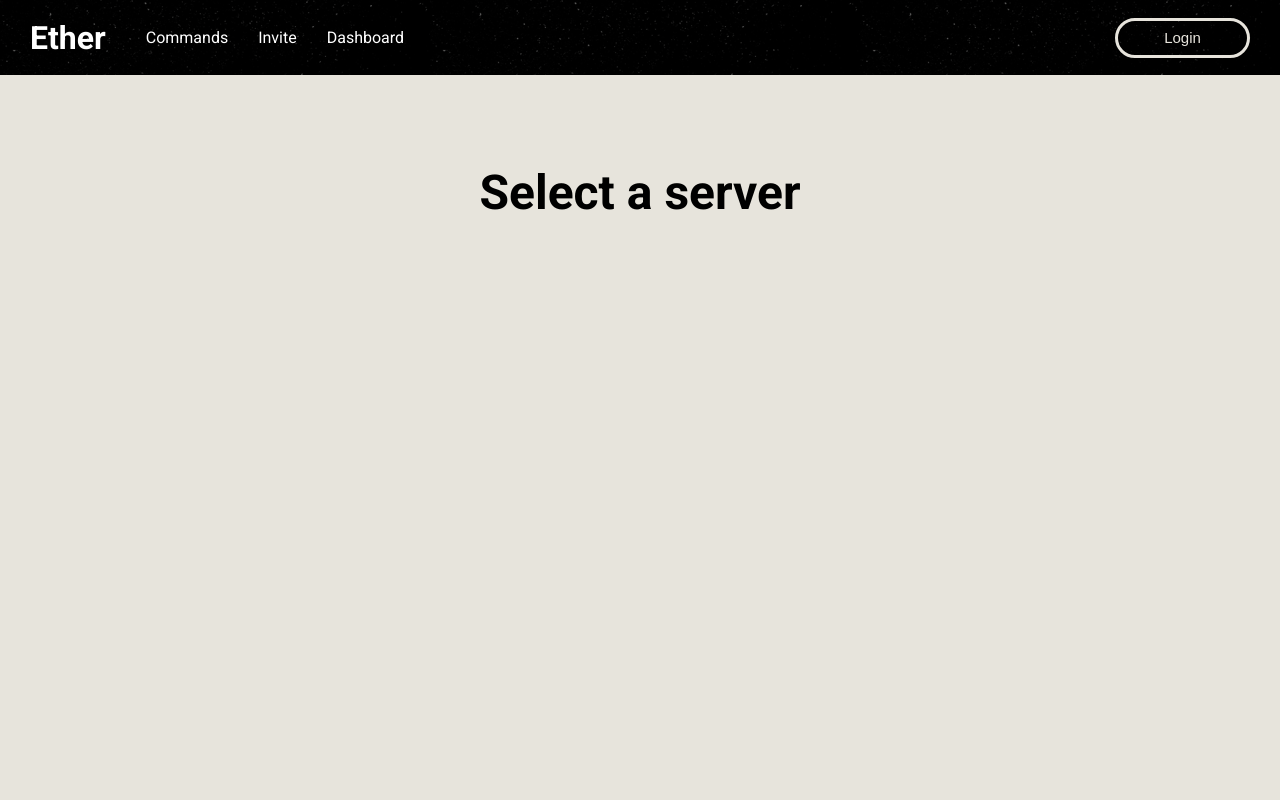
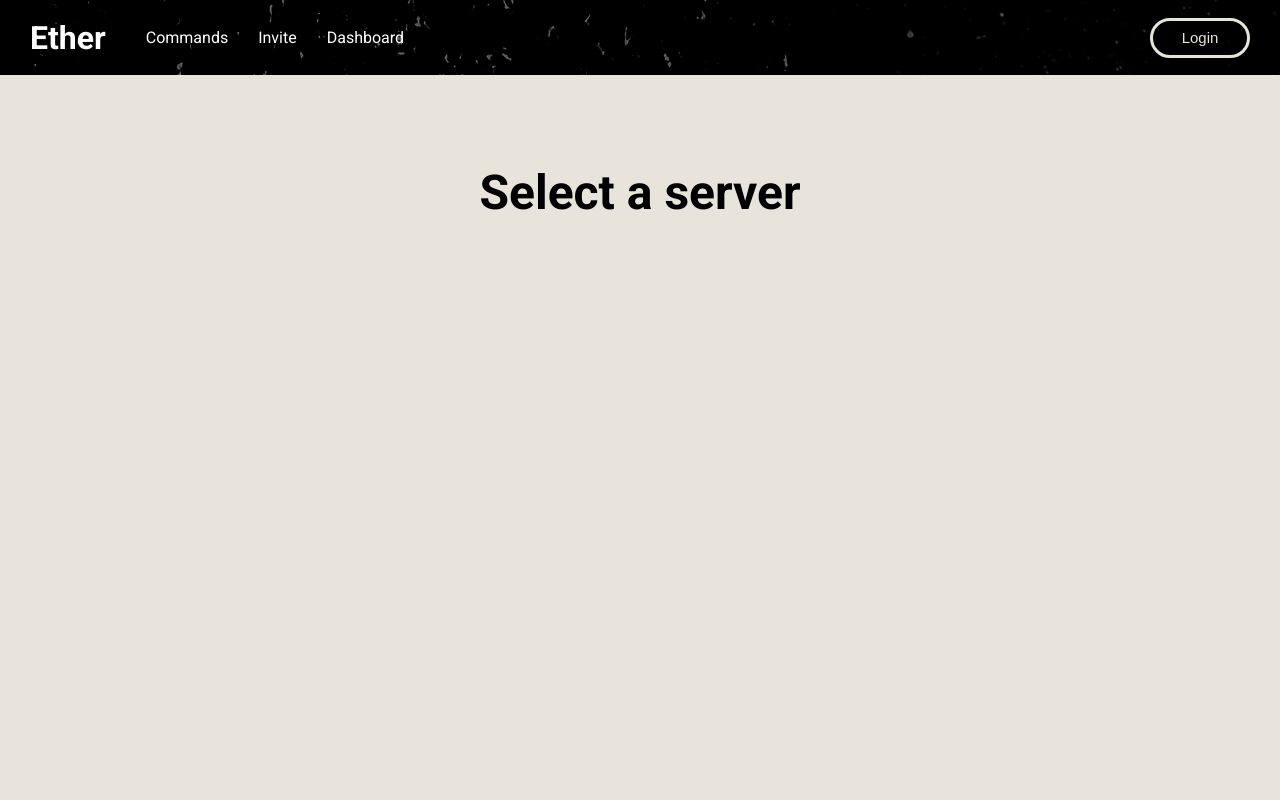
Before and after one commit to Ether-DiscordBot/Ether-Dashboard, a Django app: page /dashboard/ in a window 1280 px wide. Run offline with Django 4.2, Linux system fonts and the light colour scheme; data that the repository does not hold is empty; some libraries are stand-ins or nearby versions.

Commit message:
more templates and other changes

```diff
--- a/src/EtherDashboard/static/css/master.css
+++ b/src/EtherDashboard/static/css/master.css
@@ -9,11 +9,12 @@
 
 *.noise {
     background-image: url("../assets/noise_texture.png");
+    background-repeat: repeat;
 }
 
 html, body {
     margin: 0;
-    height: 100%;
+    min-height: 100%;
     font-family: 'Roboto', sans-serif;
 }
 
@@ -71,7 +72,7 @@ header#main ul.menu{
 
 button.login {
     background: none;
-    width: 135px; height: 40px;
+    width: 100px; height: 40px;
     font-size: 15px;
     display: flex;
     align-items: center;
--- /dev/null
+++ b/src/app/templates/header.html
@@ -0,0 +1,18 @@
+<header id="main" class="noise">
+    <div class="header">
+        <div class="header-nav">
+            <a href="/">
+                <h1>Ether</h1>
+            </a>
+            <ul class="menu">
+                <li><a href="">Commands</a></li>
+                <li><a href="">Invite</a></li>
+                <li><a href="/dashboard">Dashboard</a></li>
+            </ul>
+        </div>
+        <button class="login">
+            Login
+        </button>
+    </div>
+</header>
+<div class="header-fixed-spacer"></div>
--- /dev/null
+++ b/src/dashboard/templates/dashboard/base.html
@@ -0,0 +1,21 @@
+{% load compress %}
+{% load static %}
+
+<!DOCTYPE html>
+<html lang="en">
+    <head>
+        <meta charset="UTF-8">
+        <meta http-equiv="X-UA-Compatible" content="IE=edge">
+        <meta name="viewport" content="width=device-width, initial-scale=1.0">
+        {% compress css %}
+            <link rel="stylesheet" href="{% static 'css/master.css' %}">
+            <link rel="stylesheet" href="{% static 'css/dashboard.css' %}">
+        {% endcompress %}
+        <title>Ether - Discord Bot</title>
+    </head>
+    <body class="noise">
+    {% include 'header.html' %}
+    {% block content %}
+    {% endblock %}
+</body>
+</html>
--- a/src/dashboard/templates/dashboard/index.html
+++ b/src/dashboard/templates/dashboard/index.html
@@ -1,34 +1,7 @@
+{% extends 'dashboard/base.html' %}
 {% load static %}
-<!DOCTYPE html>
-<html lang="en">
-<head>
-    <meta charset="UTF-8">
-    <meta http-equiv="X-UA-Compatible" content="IE=edge">
-    <meta name="viewport" content="width=device-width, initial-scale=1.0">
-    <link rel="stylesheet" href="{% static 'css/master.css' %}">
-    <link rel="stylesheet" href="{% static 'css/dashboard.css' %}">
-    <title>Ether - Discord Bot</title>
-</head>
-<body>
-    <header id="main" class="noise">
-        <div class="header">
-            <div class="header-nav">
-                <a href="/">
-                    <h1>Ether</h1>
-                </a>
-                <ul class="menu">
-                    <li><a href="">Commands</a></li>
-                    <li><a href="">Invite</a></li>
-                    <li><a href="/dashboard">Dashboard</a></li>
-                </ul>
-            </div>
-            <button class="login">
-                Login
-            </button>
-        </div>
-    </header>
-    <div class="header-fixed-spacer"></div>
 
+{% block content %}
     <div class="guild-picker">
         <h1 class="guild-picker-title">Select a server</h1>
         <div class="guilds">
@@ -56,5 +29,4 @@
             {% endfor %}
         </div>
     </div>
-</body>
-</html>
+{% endblock %}
```
Also changed, not shown: src/EtherDashboard/settings.py (+17 -0 lines), src/app/templates/app/base.html (added, +21 -0 lines), src/app/templates/app/index.html (+4 -31 lines), src/EtherDashboard/static/assets/noise_texture.png.
